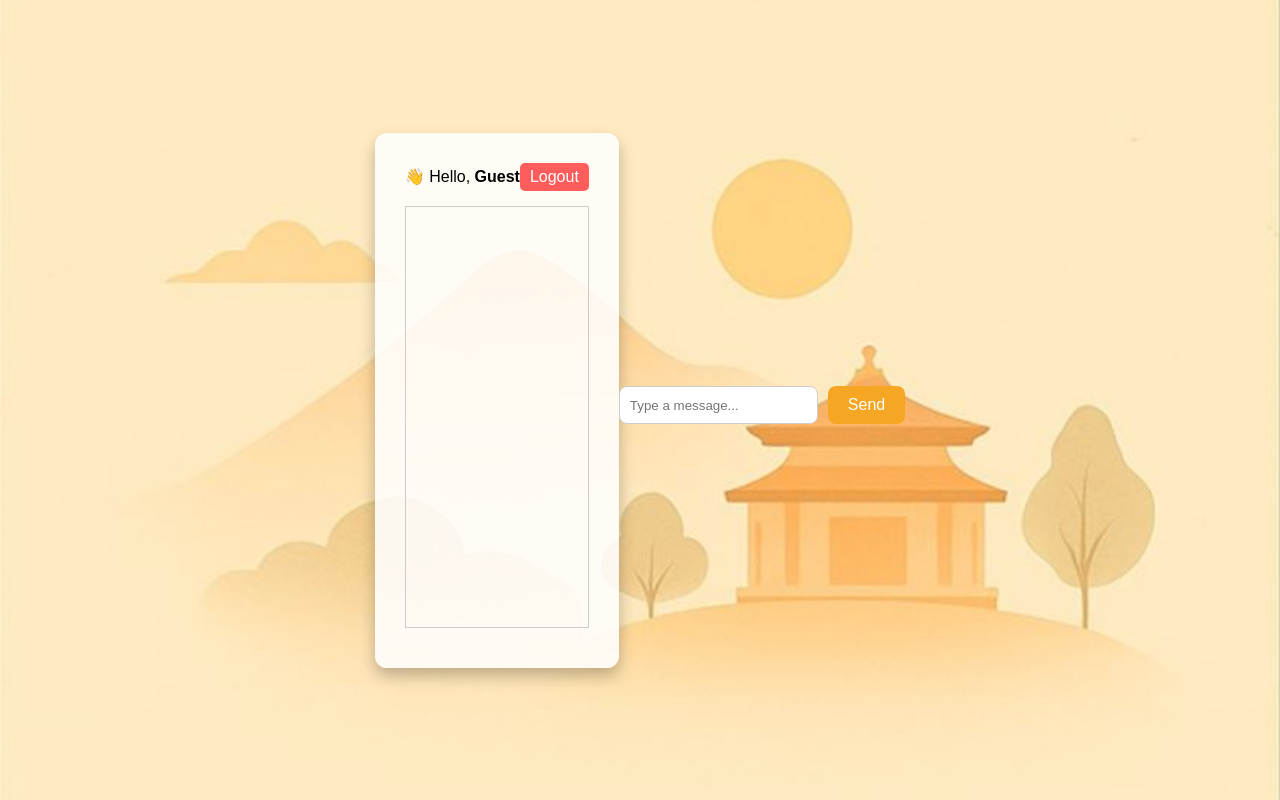
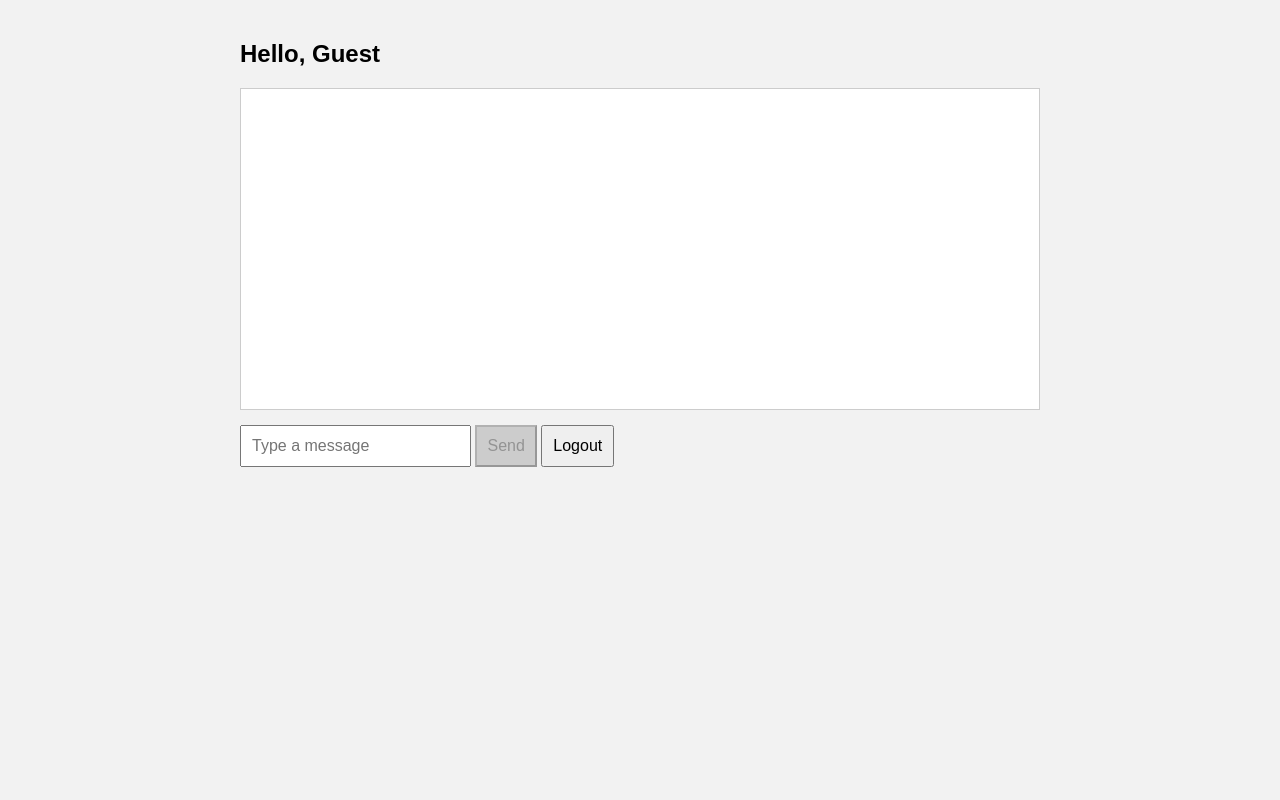
Before and after one commit to tarun452/family-assistant-frontend, a plain HTML site: page chat.html in a window 1280 px wide. Drawn offline with Linux system fonts and the light colour scheme; no server answers.

Commit message:
Fix: frontend

```diff
--- a/chat.html
+++ b/chat.html
@@ -2,25 +2,47 @@
 <!DOCTYPE html>
 <html lang="en">
 <head>
-  <meta charset="UTF-8">
-  <title>Family Assistant Chat</title>
-  <link rel="stylesheet" href="styles.css">
+    <meta charset="UTF-8">
+    <title>Family Assistant Chat</title>
+    <link rel="stylesheet" href="style.css">
 </head>
 <body>
-  <div class="chat-container">
-    <div class="top-bar">
-      <span>👋 Hello, <b id="username"></b></span>
-      <button id="logoutButton">Logout</button>
+    <div class="container">
+        <h2>Hello, <span id="username"></span></h2>
+        <div id="chatBox" class="chat-box"></div>
+        <div id="typing-indicator" style="display:none;">Bot is typing...</div>
+        <input type="text" id="messageInput" placeholder="Type a message" />
+        <button id="sendButton" disabled>Send</button>
+        <button id="logoutButton">Logout</button>
     </div>
-    <div id="chatBox"></div>
-    <div id="typing-indicator" style="display:none;">Bot is typing...</div>
-      <span></span><span></span><span></span>
-    </div>
-    <div style="display: flex; margin-top: 10px;">
-      <input type="text" id="messageInput" placeholder="Type a message..." />
-      <button id="sendButton" disabled>Send</button>
-    </div>
-  </div>
-  <script src="app.js"></script>
+    <script>
+        const name = localStorage.getItem('name') || 'Guest';
+        document.getElementById('username').textContent = name;
+
+        const messageInput = document.getElementById('messageInput');
+        const sendButton = document.getElementById('sendButton');
+
+        messageInput.addEventListener('input', () => {
+            sendButton.disabled = messageInput.value.trim() === '';
+        });
+
+        messageInput.addEventListener('keypress', (e) => {
+            if (e.key === 'Enter' && messageInput.value.trim() !== '') {
+                e.preventDefault();
+                sendMessage();
+            }
+        });
+
+        sendButton.addEventListener('click', sendMessage);
+
+        document.getElementById('logoutButton').addEventListener('click', () => {
+            localStorage.removeItem('name');
+            window.location.href = "index.html";
+        });
+
+        function sendMessage() {
+            // This function should be completed with your backend integration
+        }
+    </script>
 </body>
 </html>
--- /dev/null
+++ b/style.css
@@ -0,0 +1,39 @@
+
+body {
+    font-family: Arial, sans-serif;
+    background-color: #f2f2f2;
+    margin: 0;
+    padding: 0;
+}
+
+.container {
+    max-width: 800px;
+    margin: auto;
+    padding: 20px;
+}
+
+input, button {
+    padding: 10px;
+    margin: 5px 0;
+    font-size: 16px;
+}
+
+button:disabled {
+    background-color: #ccc;
+    cursor: not-allowed;
+}
+
+#chatBox {
+    border: 1px solid #ccc;
+    background: white;
+    height: 300px;
+    overflow-y: auto;
+    padding: 10px;
+    margin-bottom: 10px;
+}
+
+@media (max-width: 600px) {
+    input, button {
+        width: 100%;
+    }
+}
--- a/styles.css
+++ /dev/null
@@ -1,111 +0,0 @@
-body {
-  margin: 0;
-  padding: 0;
-  background: url('background.jpg') no-repeat center center fixed;
-  background-size: cover;
-  font-family: 'Arial', sans-serif;
-  height: 100vh;
-  display: flex;
-  justify-content: center;
-  align-items: center;
-}
-
-.login-box, .chat-container {
-  background: rgba(255, 255, 255, 0.85);
-  padding: 30px;
-  border-radius: 12px;
-  box-shadow: 0 8px 16px rgba(0, 0, 0, 0.25);
-  text-align: center;
-}
-
-.top-bar {
-  display: flex;
-  justify-content: space-between;
-  align-items: center;
-  margin-bottom: 15px;
-}
-
-#logoutButton {
-  padding: 5px 10px;
-  background-color: #ff5c5c;
-  border: none;
-  border-radius: 5px;
-  color: white;
-  cursor: pointer;
-}
-
-#logoutButton:hover {
-  background-color: #cc0000;
-}
-
-#chatBox {
-  flex: 1;
-  overflow-y: auto;
-  border: 1px solid #ccc;
-  padding: 10px;
-  margin-bottom: 10px;
-  height: 400px;
-}
-
-input[type="text"] {
-  width: calc(100% - 90px);
-  padding: 10px;
-  margin-right: 10px;
-  border-radius: 8px;
-  border: 1px solid #ccc;
-}
-
-button {
-  padding: 10px 20px;
-  background-color: #f5a623;
-  border: none;
-  border-radius: 8px;
-  font-size: 16px;
-  color: white;
-  cursor: pointer;
-}
-
-button:hover {
-  background-color: #d48806;
-}
-
-/* Teams typing indicator */
-.typing-indicator {
-  display: flex;
-  justify-content: flex-start;
-  align-items: center;
-  margin: 10px 0;
-}
-
-.typing-indicator span {
-  width: 8px;
-  height: 8px;
-  margin: 0 4px;
-  background-color: #ccc;
-  border-radius: 50%;
-  display: inline-block;
-  animation: typingAnimation 1.2s infinite;
-}
-
-.typing-indicator span:nth-child(2) {
-  animation-delay: 0.2s;
-}
-
-.typing-indicator span:nth-child(3) {
-  animation-delay: 0.4s;
-}
-
-@keyframes typingAnimation {
-  0% {
-    transform: scale(0.8);
-    opacity: 0.3;
-  }
-  50% {
-    transform: scale(1.2);
-    opacity: 1;
-  }
-  100% {
-    transform: scale(0.8);
-    opacity: 0.3;
-  }
-}
```
Also changed, not shown: index.html (+16 -32 lines).
